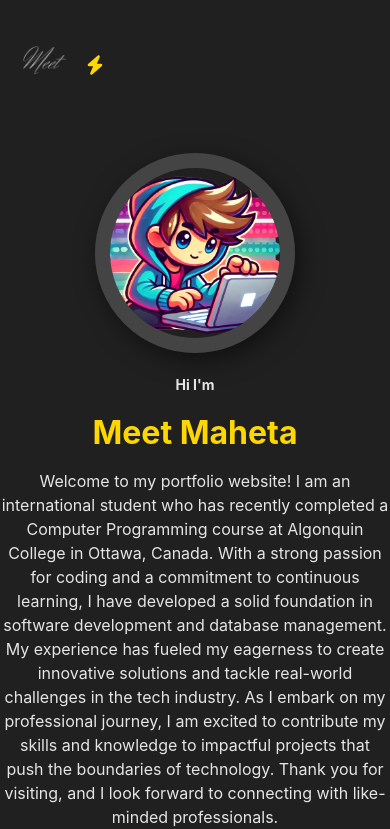
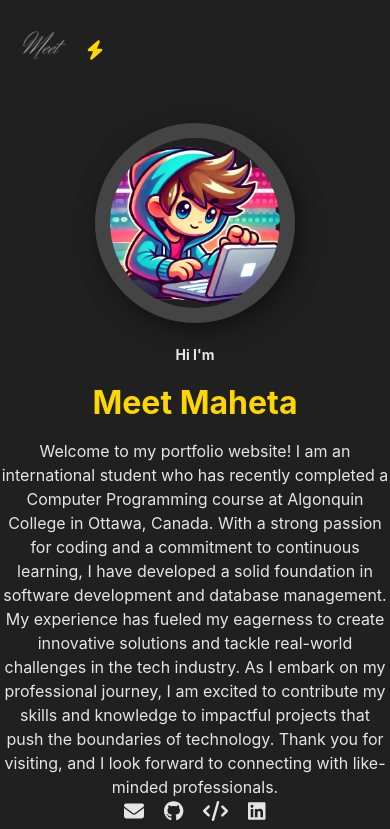
Before and after one commit to mmb0710/Meet-Maheta-Portfolio, a React (Create React App) app: page / in a window 390 px wide. Shown: the top 829 px of the page. Built offline with nearby package versions, Linux system fonts and the light colour scheme.

Commit message:
Updated style

```diff
--- a/src/App.css
+++ b/src/App.css
@@ -636,12 +636,7 @@ profile-photo .img{
     padding: 0 15px;
   }
 
-  .header {
-    flex-direction: row;
-    justify-content: space-between;
-    align-items: center;
-    padding: 15px 0;
-  }
+
 
   .logo {
     font-size: 20px;
@@ -650,14 +645,6 @@ profile-photo .img{
   .logo img {
     width: 60px;
   }
-
-
-
-
-
-
-
-
 
   .FirstElement {
     flex-direction: column;
```
